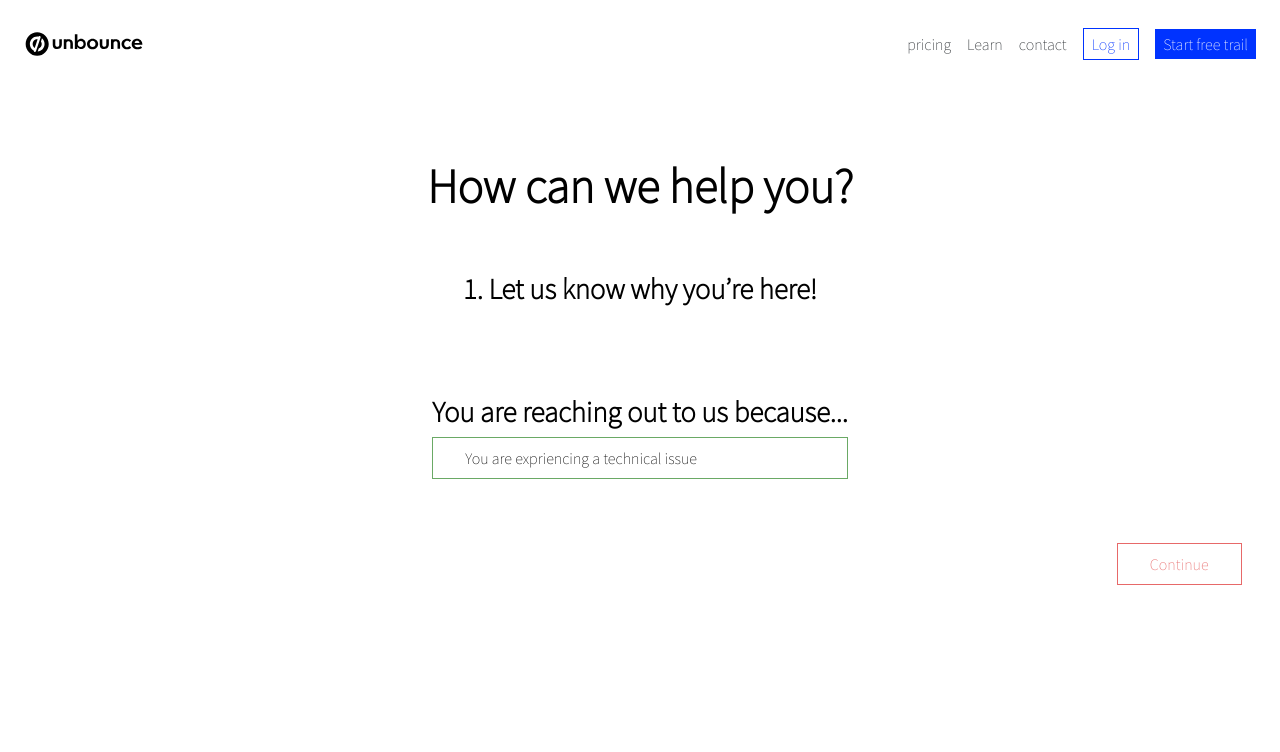
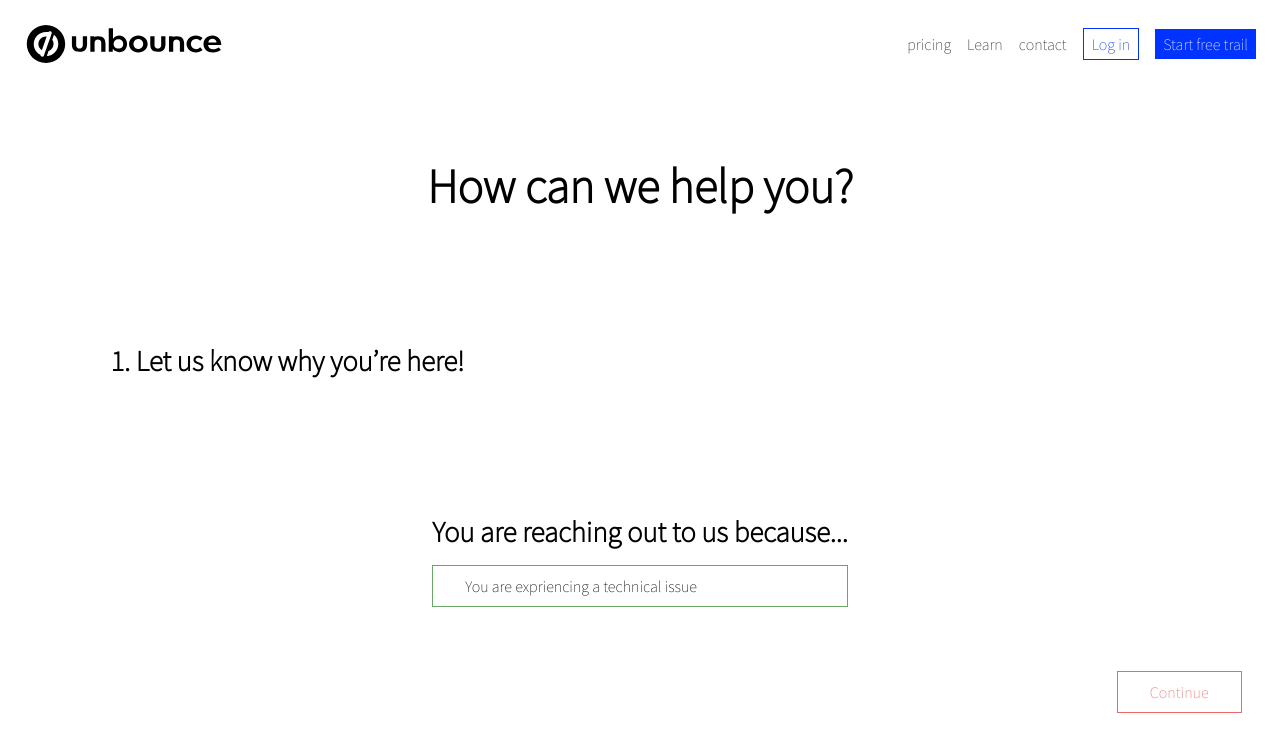
Before and after one commit to nancy-sun/unbounce-project-client, a React (Create React App) app: page /helpdegree in a window 1280 px wide. Shown: the top 752 px of the page. Built offline with nearby package versions, Linux system fonts and the light colour scheme.

Commit message:
Final styling of help pages

```diff
--- a/src/component/HelpDegree/HelpDegree.jsx
+++ b/src/component/HelpDegree/HelpDegree.jsx
@@ -12,19 +12,19 @@ function HelpDegree() {
       <section className=" help-degree">
         <div className="help-degree__wrap">
           <h1 className=" help-degree__heading">How can we help you?</h1>
-          <div className="help__heading--box">
-            <h2 className=" help__heading--2 ">
+          <div className="help-degree__heading--box">
+            <h2 className=" help-degree__heading--2 ">
               1. Let us know why you’re here!
             </h2>
           </div>
           <div className="help-degree__form--wrap">
             <div className="help-degree__form--box">
-              <h2 className=" help__heading--2">
+              <h2 className=" help-degree__heading--3">
                 You are reaching out to us because...
               </h2>
               <DropdownButton
-                id="dropdown-basic-button"
-                bsPrefix="customDrop"
+                id="dropdown-form-button"
+                bsPrefix="customFormDrop"
                 title="You are expriencing a technical issue"
                 className="help-degree__dropdown"
               >
--- a/src/component/HelpDegree/HelpDegree.scss
+++ b/src/component/HelpDegree/HelpDegree.scss
@@ -25,6 +25,14 @@
     padding: 2rem;
 
     &--2 {
+      font-size: 1.8rem;
+      color: #000;
+      font-weight: 600;
+      margin: 0;
+      padding: 3rem;
+    }
+
+    &--3 {
       font-size: 1.8rem;
       color: #000;
       font-weight: 600;
@@ -63,3 +71,9 @@
     }
   }
 }
+
+.customFormDrop {
+  &::after {
+    display: none;
+  }
+}
--- a/src/component/HelpDetail/HelpDetail.scss
+++ b/src/component/HelpDetail/HelpDetail.scss
@@ -34,7 +34,6 @@
   &__dropdown {
     padding: 0.5rem 2rem;
     border: 1px solid #6aa965;
-    background-color: #a4eacc;
 
     &--wrap {
       padding: 1.5rem;
@@ -65,7 +64,7 @@
 }
 
 #dropdown-form-button {
-  background-color: #a4eacc;
+  background-color: #fff;
   color: #000;
 }
 .dropdown .dropdown-item:hover {
--- a/src/component/HelpHeader/HelpHeader.scss
+++ b/src/component/HelpHeader/HelpHeader.scss
@@ -10,7 +10,7 @@
   align-items: center;
 
   &__img {
-    width: 120px;
+    width: 200px;
     height: auto;
     filter: brightness(0) saturate(100);
   }
--- a/src/component/HelpInfo/HelpInfo.scss
+++ b/src/component/HelpInfo/HelpInfo.scss
@@ -35,18 +35,25 @@
   &__form {
     display: flex;
     flex-direction: column;
+
     &--box {
       width: 100%;
       display: grid;
       grid-template-columns: repeat(2, 1fr);
       gap: 2rem;
+      padding: 3rem;
     }
     &--lable {
       text-transform: uppercase;
+      color: #000;
     }
     &--input {
-      border: 1px solid #e95f5f;
+      border: 1px solid #6aa965;
       padding: 0.3rem 1rem 0.3rem 0.2rem;
+
+      &::placeholder {
+        color: #000;
+      }
     }
   }
 
```
